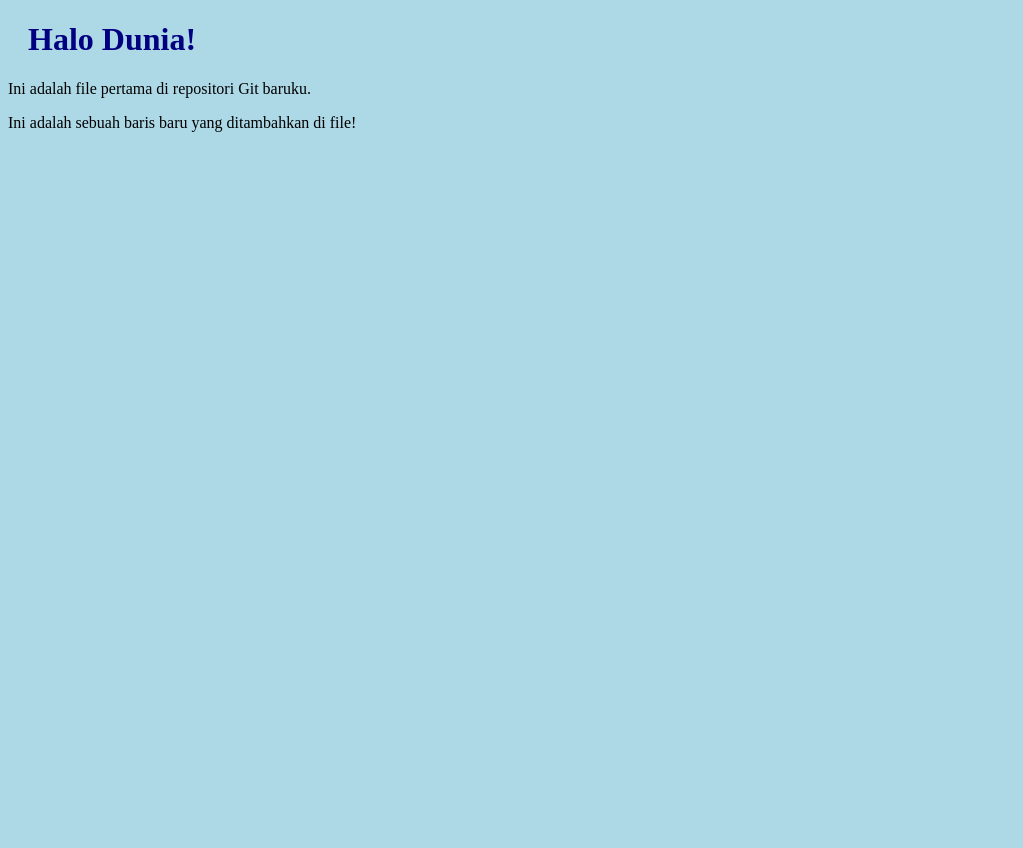
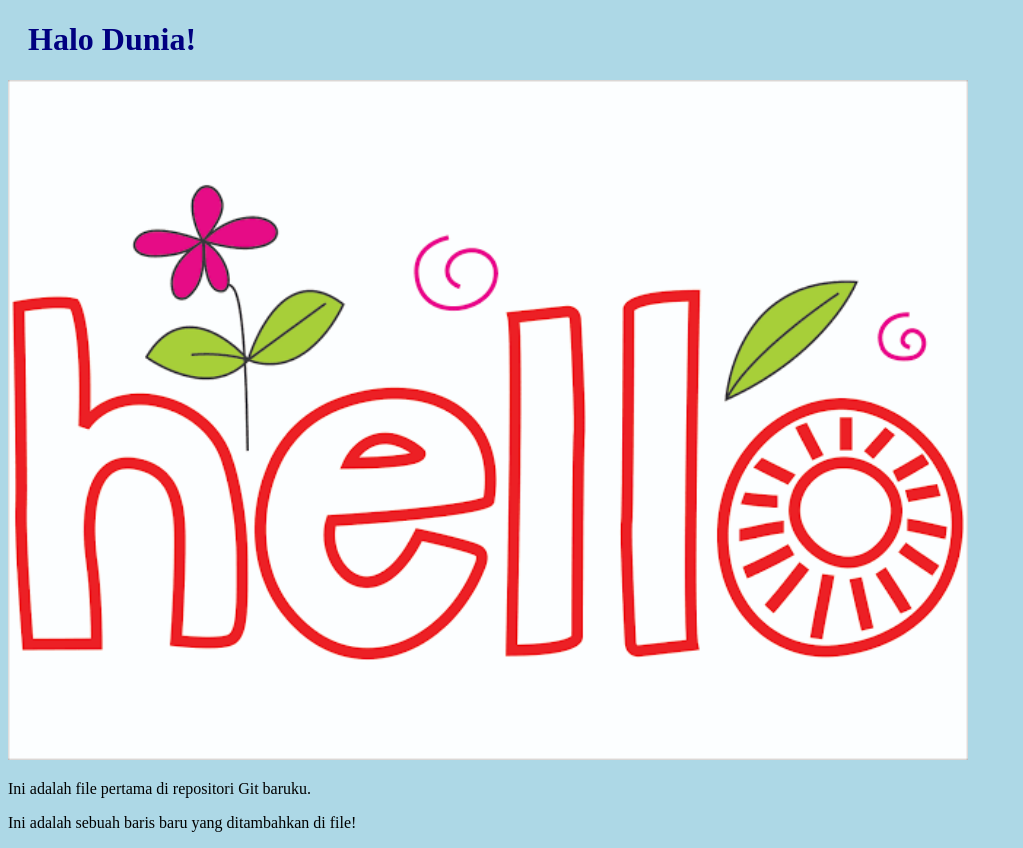
Before and after one commit to Naaudi/College, a plain HTML site: page index.html in a window 1280 px wide. Shown: the whole page, without its empty margins (0-1023 px from the left). Before the commit the page ends 800 px from the top, so only its background shows below. Drawn offline with Linux system fonts and the light colour scheme.

Commit message:
Menambahkan gambar ke Halo Dunia

```diff
--- a/index.html
+++ b/index.html
@@ -7,6 +7,8 @@
 <body>
 
 <h1>Halo Dunia!</h1>
+<div><img src="halo-dunia.png" alt="Halo Dunia dari Git"
+style="width:100%;max-width:960px"></div>
 <p>Ini adalah file pertama di repositori Git baruku.</p>
 <p>Ini adalah sebuah baris baru yang ditambahkan di file!</p>
 </body>
```
Also changed, not shown: halo-dunia.png (added), halo-git.png (added).
